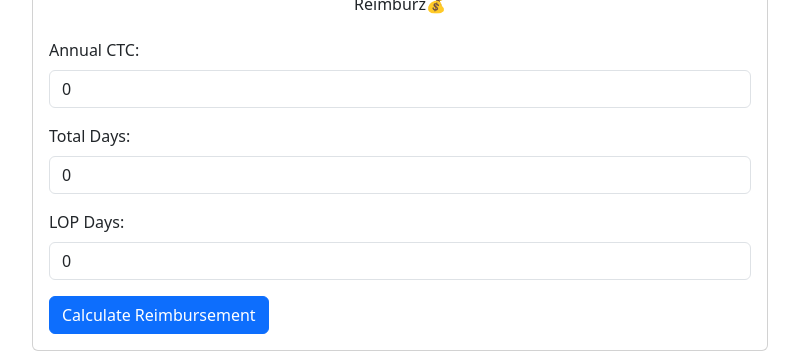
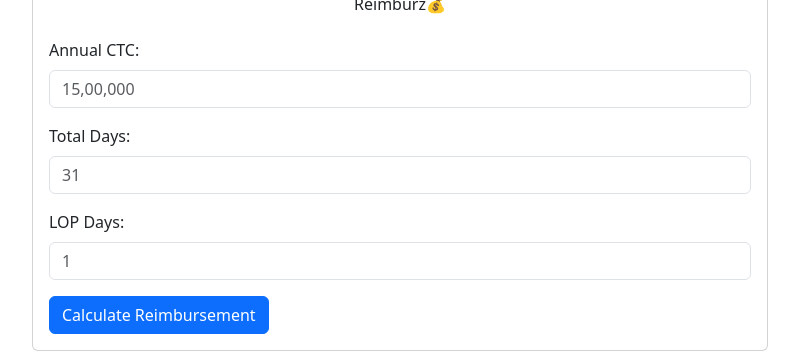
Before and after one commit to Reimburz/reimburz, a React (Create React App) app: page / in a window 1280 px wide. Shown: the part 134-487 px from the top of the page, without its empty margins (240-1039 px from the left). Built offline with nearby package versions, Linux system fonts and the light colour scheme.

Commit message:
Placeholder added in Input Field

```diff
--- a/src/App.js
+++ b/src/App.js
@@ -22,7 +22,7 @@ function App() {
     e.preventDefault();
 
     try {
-      const response = await fetch('http://localhost:5000', {
+      const response = await fetch('http://127.0.0.1:5000', {
         method: 'POST',
         headers: {
           'Content-Type': 'application/json',
@@ -55,8 +55,9 @@ function App() {
                     type="number"
                     className="form-control"
                     name="annual_ctc"
-                    value={formData.annual_ctc}
+                    value={formData.annual_ctc === 0 ? '' : formData.annual_ctc}
                     onChange={handleInputChange}
+                    placeholder="15,00,000"
                   />
                 </div>
 
@@ -66,8 +67,9 @@ function App() {
                     type="number"
                     className="form-control"
                     name="total_days"
-                    value={formData.total_days}
+                    value={formData.total_days === 0 ? '' : formData.total_days}
                     onChange={handleInputChange}
+                    placeholder="31"
                   />
                 </div>
                 <div className="mb-3">
@@ -76,8 +78,9 @@ function App() {
                     type="number"
                     className="form-control"
                     name="lop_days"
-                    value={formData.lop_days}
+                    value={formData.lop_days === 0 ? '' : formData.lop_days}
                     onChange={handleInputChange}
+                    placeholder="1"
                   />
                 </div>
                 <button type="submit" className="btn btn-primary">Calculate Reimbursement</button>
```
